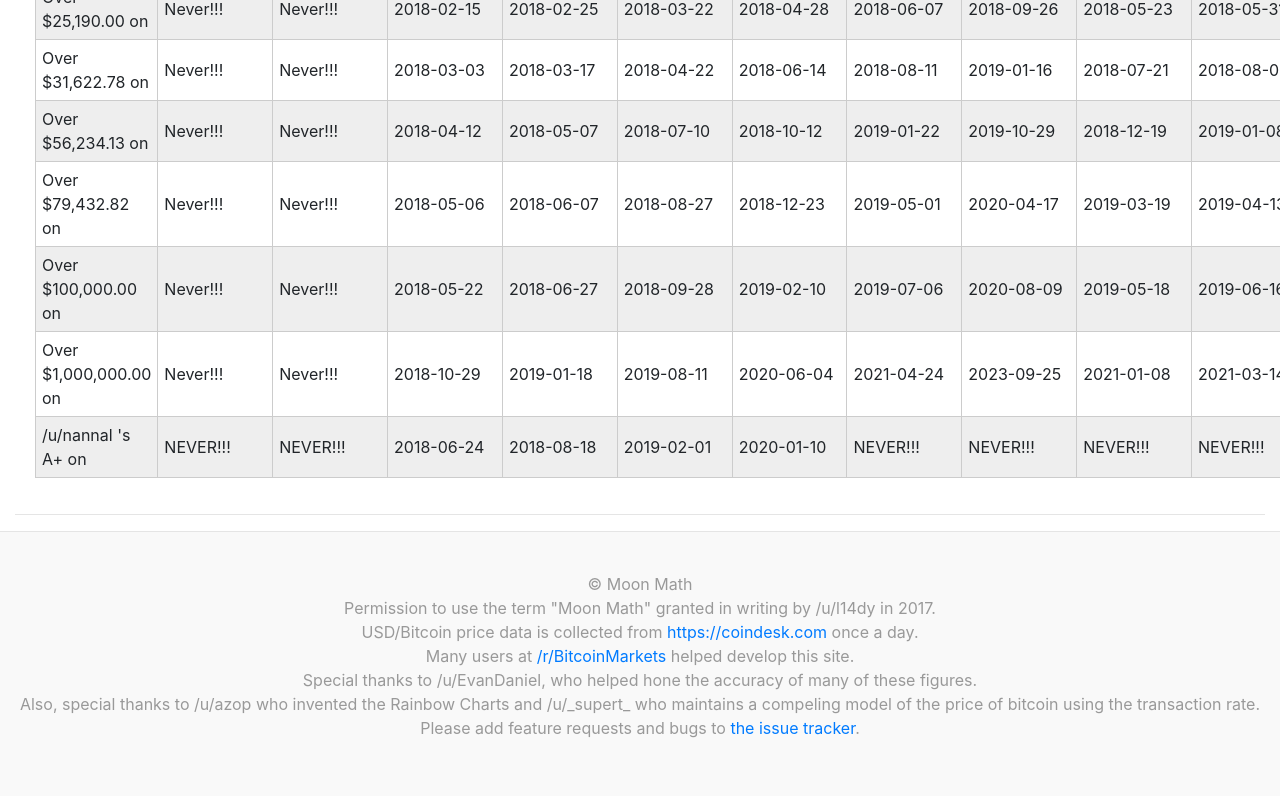
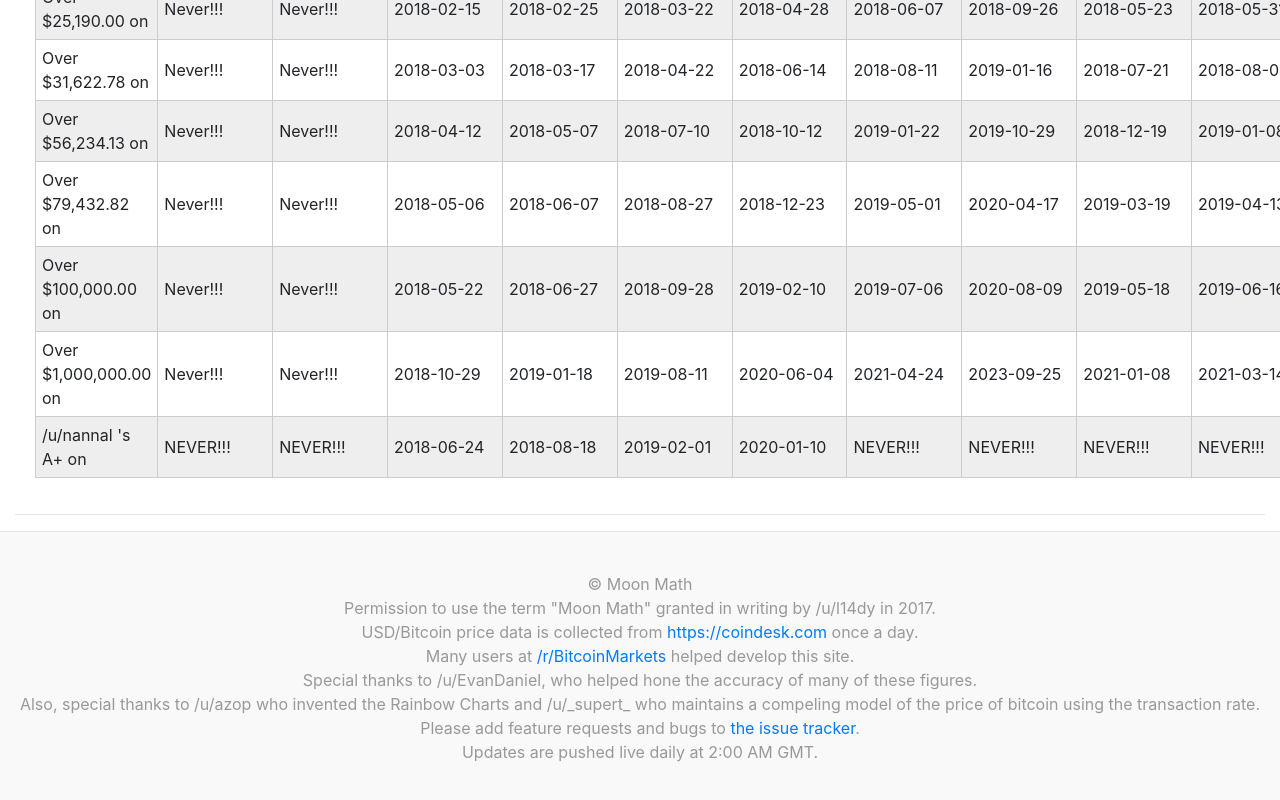
Before and after one commit to moonmath/static, a plain HTML site: page index.html in a window 1280 px wide. Shown: the part 1894-2694 px from the top of the page. Drawn offline with nearby package versions, Linux system fonts and the light colour scheme; a script that the page names is missing.

Commit message:
Publishing automation time.

```diff
--- a/index.html
+++ b/index.html
@@ -119,6 +119,9 @@
                     Please add feature requests and bugs to
                     <a href="https://github.com/moonmath/static/issues">the issue tracker</a>.
                 </li>
+                <li>
+                    Updates are pushed live daily at 2:00 AM GMT.
+                </li>
             </ul>
         </div>
     </footer>
```
